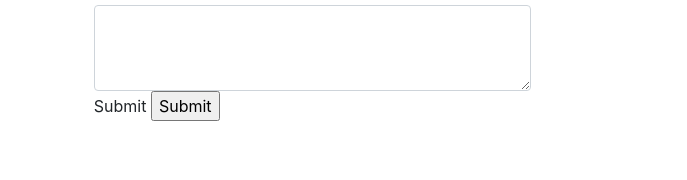
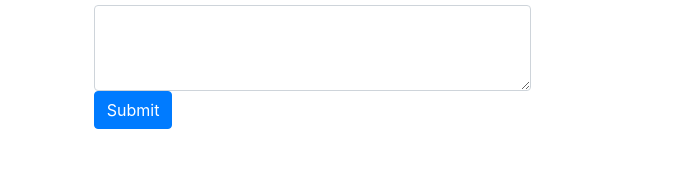
Before and after one commit to dhananjaySinghMakkerr/dhananjaysinghmakkerr.github.io, a plain HTML site: page index.html in a window 1280 px wide. Shown: the part 3134-3314 px from the top of the page, 0-687 px from the left. Drawn offline with nearby package versions, Linux system fonts and the light colour scheme.

Commit message:
Update index.html

```diff
--- a/index.html
+++ b/index.html
@@ -268,8 +268,8 @@
             <div class="msg">
 
             </div>
-            <label for="submit">Submit</label>
-            <input type="submit">
+
+             <button type="submit" class="btn btn-primary">Submit</button>
           </div>
 
 
```
